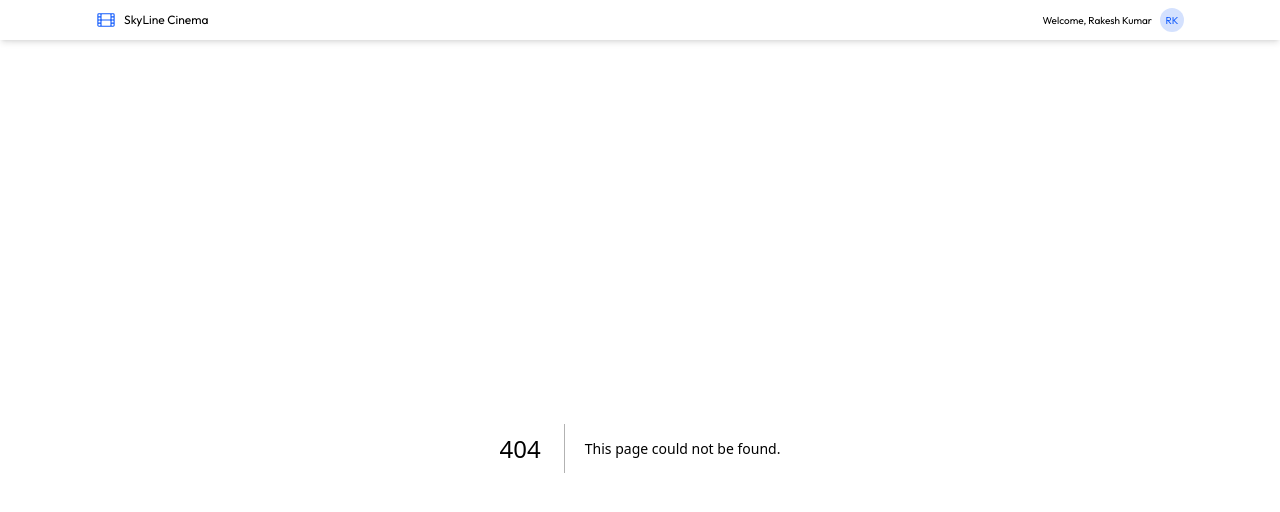
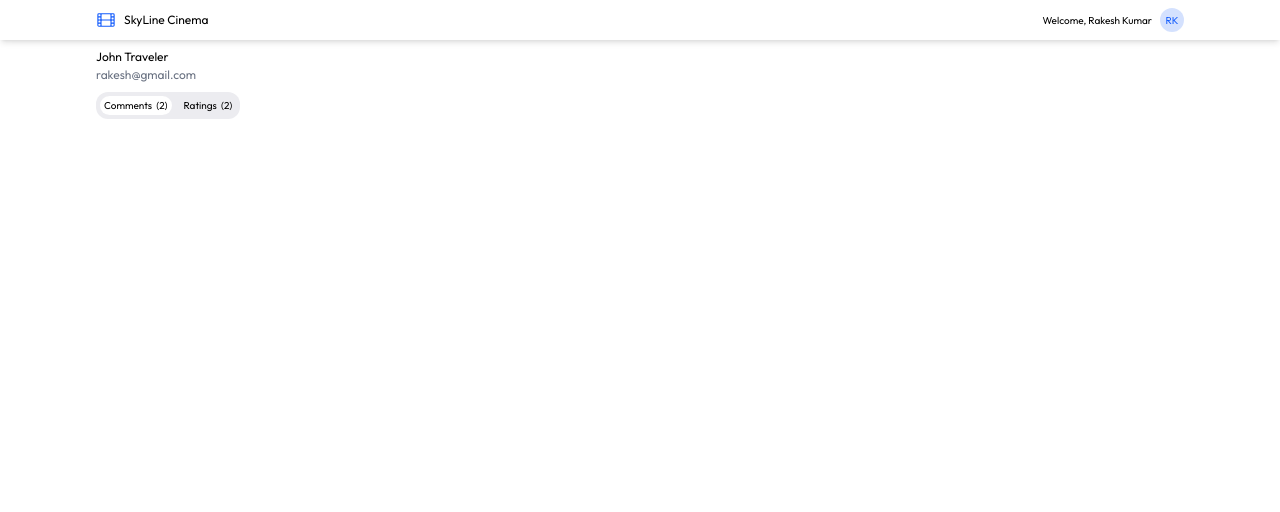
Before and after one commit to RakeshKumarHR/skyline_frontend, a Next.js app: page /profile in a window 1280 px wide. Before the commit this address had no page. Shown: the top 512 px of the page. Built offline with nearby package versions, Linux system fonts and the light colour scheme.

Commit message:
implementing user profile page

```diff
--- /dev/null
+++ b/src/app/profile/page.tsx
@@ -0,0 +1,44 @@
+"use client";
+import Typography from "@/components/atoms/typography";
+import Tabs, { TabOption, TabsProps } from "@/components/molecules/tabs";
+import { JSX, useState } from "react";
+
+const user = {
+  firstName: "John",
+  lastName: "Traveler",
+  email: "rakesh@gmail.com",
+};
+
+const tabList: TabOption[] = [
+  {
+    id: 2,
+    label: "Comments",
+    count: 2,
+  },
+  {
+    id: 3,
+    label: "Ratings",
+    count: 2,
+  },
+];
+export default function Profile(): JSX.Element {
+  const [selectedTab, setSelectedTab] = useState(tabList[0].id);
+  return (
+    <div className="flex flex-col gap-2">
+      <div>
+        <Typography className="text-[12px]">
+          {user.firstName} {user.lastName}
+        </Typography>
+        <Typography className="text-[10px] text-gray-500">
+          {user.email}
+        </Typography>
+      </div>
+      <Tabs
+        list={tabList}
+        onSelect={(id) => {
+          setSelectedTab(id);
+        }}
+      />
+    </div>
+  );
+}
--- /dev/null
+++ b/src/components/molecules/tabs.tsx
@@ -0,0 +1,44 @@
+"use client";
+import React, { JSX, useCallback, useState } from "react";
+import Typography from "../atoms/typography";
+
+export interface TabOption {
+  readonly id: string | number;
+  label: string;
+  count: number | null;
+}
+
+export interface TabsProps {
+  list: TabOption[];
+  onSelect: (id: number | string) => void;
+}
+
+export default function Tabs({ list, onSelect }: TabsProps): JSX.Element {
+  const [selected, setSelected] = useState<string | number>(list[0].id);
+  const renderList = useCallback((): JSX.Element[] => {
+    return list.map((ele) => {
+      return (
+        <div
+          onClick={() => {
+            setSelected(ele.id);
+            onSelect(ele.id);
+          }}
+          className={`flex flex-row gap-1 px-1 py-0.5 rounded-[12px] cursor-pointer ${
+            selected === ele.id && "bg-white"
+          }`}
+          key={ele.id}
+        >
+          <Typography className="!text-[10px]">{ele.label}</Typography>
+          {!!ele.count && (
+            <Typography className="!text-[10px]">({ele.count})</Typography>
+          )}
+        </div>
+      );
+    });
+  }, [list, selected]);
+  return (
+    <div className="bg-[#ECECF0] p-1 flex flex-row gap-2 self-start rounded-[12px]">
+      {renderList()}
+    </div>
+  );
+}
```
